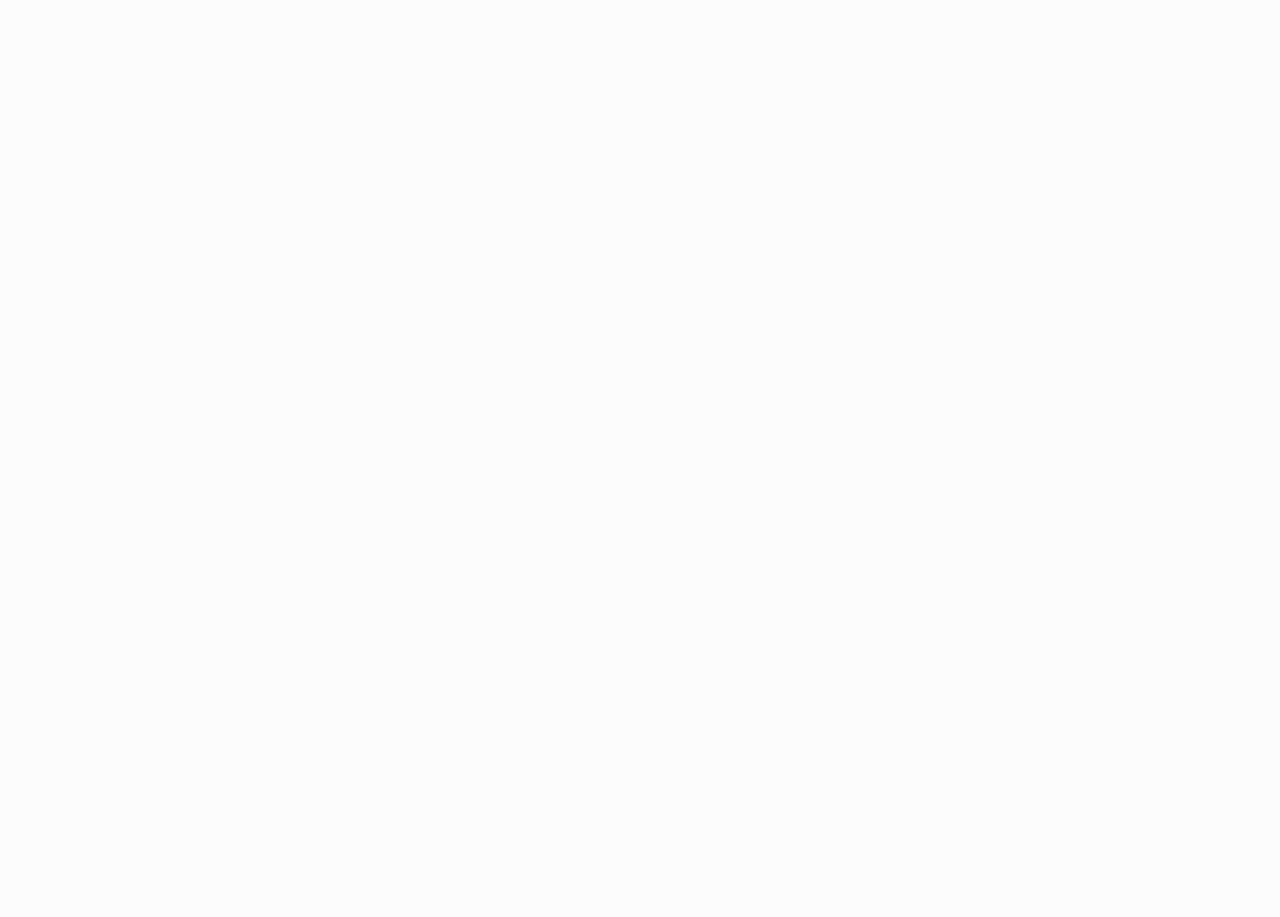
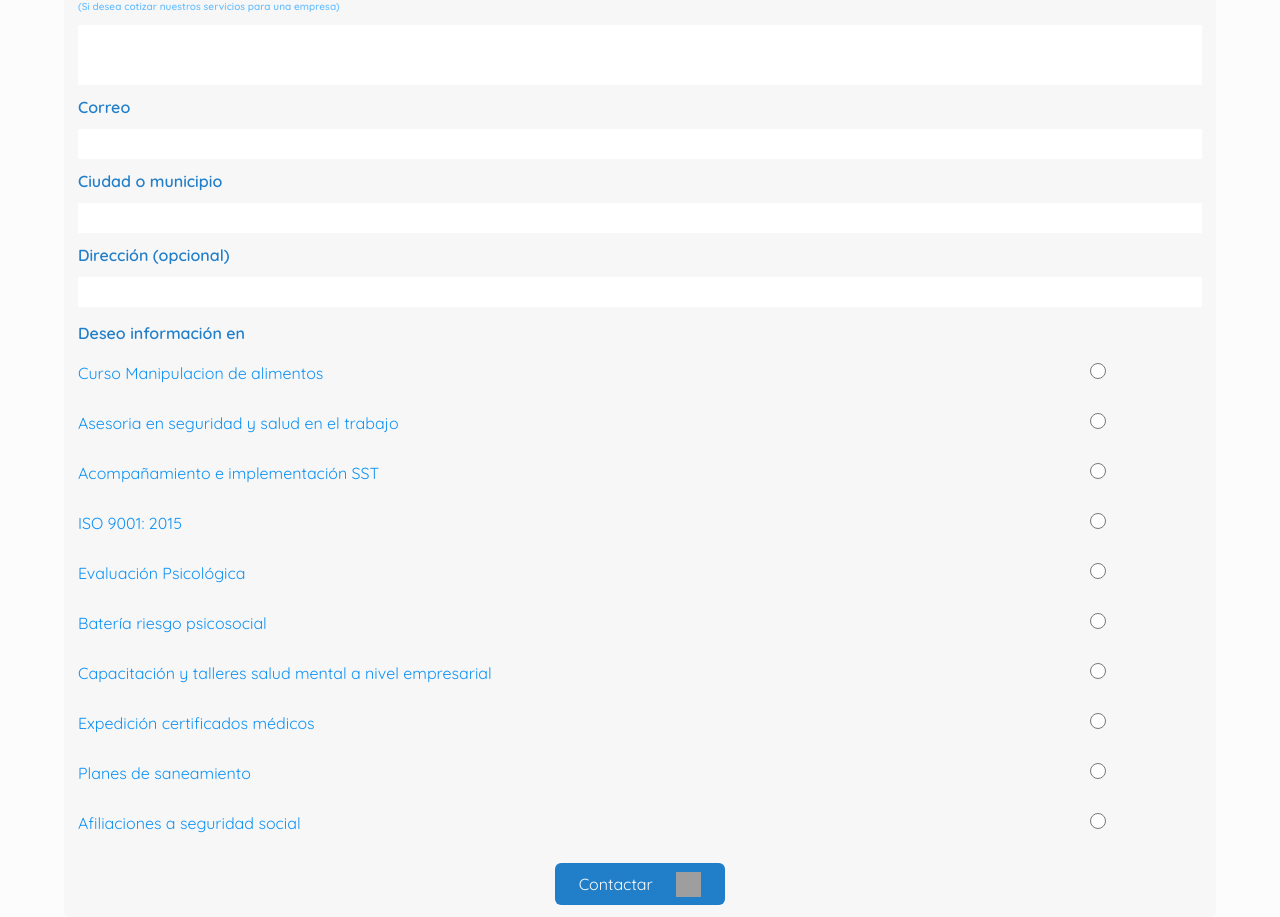
Before and after one commit to juan1988-tech/candher-ventas, a React (Vite) app: page / in a window 1280 px wide. Shown: the part 6199-7116 px from the top of the page. Before the commit the page ends 5945 px from the top, so only its background shows below. Built offline with nearby package versions, Linux system fonts and the light colour scheme; grey boxes are pictures that could not be loaded.

Commit message:
formulario

```diff
--- a/src/App.jsx
+++ b/src/App.jsx
@@ -7,6 +7,7 @@
 import MainCourse from './components/MainCourse/MainCourse'
 import Portfolio from './components/Portfolio/Portfolio'
 import SocialSecurity from './components/SocialSecurity/SocialSecurity'
+import Contact from './components/Contact/Contact'
 
 function App() {
 
@@ -20,6 +21,7 @@
      <MainCourse/>
      <Portfolio/>
      <SocialSecurity/>
+     <Contact/>
     </>
   )
 }
--- /dev/null
+++ b/src/components/Contact/Contact.jsx
@@ -0,0 +1,89 @@
+import React, { useId } from 'react';
+import './contact.css';
+
+const Contact = () => {
+const customerId = useId();
+
+  return (
+    <section className='contact'>
+      <div className='contact-container'>
+        <h1>Contáctenos</h1>
+        <form id={customerId} className='contact-form'>
+            <article className='contact-form-col'>
+                <label>Nombre</label>
+                <input type="text" name="nombre"/>
+            </article>
+            <article className='contact-form-col'>
+                <label>Apellido</label>
+                <input type="text" name="apellido"/>
+            </article>
+            <article className='contact-form-col-2'>
+                <label>Razon social</label>
+                <p>&#40;Si desea cotizar nuestros servicios para una empresa&#41;</p>
+                <input type="text" name="empresa"/>
+            </article>
+            <article className='contact-form-col'>
+                <label>Correo</label>
+                <input type="text" name="correo"/>
+            </article>
+            <article className='contact-form-col'>
+                <label>Ciudad o municipio</label>
+                <input type="text" name="correo"/>
+            </article>
+            <article className='contact-form-col'>
+                <label>Dirección <span className='optional'>&#40;opcional&#41;</span></label>
+                <input type="text" name="correo"/>
+            </article>
+            <section className='form-options'>
+                <p>Deseo información en</p>
+            <fieldset className='options-container'>
+                <article className='options-container-row'>
+                    <label>Curso Manipulacion de alimentos</label>
+                    <input type="radio" name="options" value='manipulacion-alimentos'/>
+                </article>
+                <article className='options-container-row'>
+                    <label>Asesoria en seguridad y salud en el trabajo</label>
+                    <input type="radio" name="options" value='asesoria-salud-en-el-trabajo'/>
+                </article>
+                <article className='options-container-row'>
+                    <label>Acompañamiento e implementación SST</label>
+                    <input type="radio" name="options" value='acompannamiento-implentacion-SST'/>
+                </article>
+                <article className='options-container-row'>
+                    <label>ISO 9001: 2015</label>
+                    <input type="radio" name="options" value='ISO-9001'/>
+                </article>
+                <article className='options-container-row'>
+                    <label>Evaluación Psicológica</label>
+                    <input type="radio" name="options" value='evaluacion-psicologica'/>
+                </article>
+                <article className='options-container-row'>
+                    <label>Batería riesgo psicosocial</label>
+                    <input type="radio" name="options" value='bateria-riesgo-psicosocial'/>
+                </article>
+                <article className='options-container-row'>
+                    <label>Capacitación y talleres salud mental a nivel empresarial</label>
+                    <input type="radio" name="options" value='talleres-salud-mental'/>
+                </article>
+                <article className='options-container-row'>
+                    <label>Expedición certificados médicos</label>
+                    <input type="radio" name="options" value='expedicion-certificados-medicos'/>
+                </article>
+                <article className='options-container-row'>
+                    <label>Planes de saneamiento</label>
+                    <input type="radio" name="options" value='planes-de-saneamiento'/>
+                </article>
+                <article className='options-container-row'>
+                    <label>Afiliaciones a seguridad social</label>
+                    <input type="radio" name="options" value='afiliaciones-seguridad-social'/>
+                </article>
+            </fieldset>
+            </section>
+            <button className='form-contact-button'>Contactar <span></span></button>
+        </form>
+     </div>
+    </section>
+  )
+}
+
+export default Contact
--- /dev/null
+++ b/src/components/Contact/contact.css
@@ -0,0 +1,107 @@
+@import url('../../App.css');
+
+.contact-container{
+    width: 90%;
+    margin: 0 auto;
+    margin-top: 1.6rem;
+}
+
+.contact-container h1{
+    font-size: 2.4rem;
+    text-align: center;
+    color: var(--blue-medium-tittle);
+}
+
+.contact-form{
+    width: 100%;
+    background: var(--white-second-back);
+    border-radius: .6rem;
+    margin-top: 1.6rem;
+    padding: 1.2rem 1.4rem;
+    font-size: 1.6rem;
+}
+
+.contact-form-col label, .contact-form-col-2 label{
+    color: var(--blue-medium-tittle);
+    width: 100%;
+    display: block;
+    font-weight: 600;
+    margin-top: 1.2rem;
+}
+
+.contact-form-col input[type="text"]{
+    width: 100%;
+    height: 3rem;
+    margin-top: 1.2rem;
+    border: none;
+}
+
+.contact-form-col-2 input[type="text"]{
+    width: 100%;
+    height: 6rem;
+    margin-top: 1.2rem;
+    border: none;
+}
+
+.contact-form-col-2 p{
+    width: 100%;
+    font-size: 1rem;
+    color: var(--ligth-blue);
+    font-weight: 600;
+}
+
+.form-options{
+    margin-top: 1.6rem;
+}
+
+.form-options p{
+    font-size: 1.6rem;
+    color: var(--blue-medium-tittle);
+    font-weight: 600;
+}
+
+.options-container{
+    margin-top: 2rem;
+    border: none;
+}
+
+.options-container-row{
+    height: 5rem;
+    display: grid;
+    grid-template-columns: 100% 1fr;
+    width: 90%;
+}
+
+.options-container-row label{
+    color: var(--blue-second-tittle)
+}
+
+.options-container-row input[type="radio"]{
+    width: 1.6rem;
+    height: 1.6rem;
+    border: var(--gray-not-checked);
+}
+
+.form-contact-button{
+    width: 17rem;
+    height: 4.2rem;
+    color: var(--main-white-back);
+    background: var(--blue-medium-tittle);
+    border-radius: .6rem;
+    border: none;
+    display: flex;
+    justify-content: space-evenly;
+    font-family: "Quicksand", sans-serif;
+    font-size: 1.6rem;
+    align-items: center;
+    margin: 0 auto;
+}
+
+.form-contact-button span{
+    display: block;
+    width: 2.5rem;
+    height: 2.5rem;
+    background-image: url('./src/assets/icons/white-whatsapp.svg');
+    background-size: cover;
+    background-repeat: no-repeat;
+}
```
